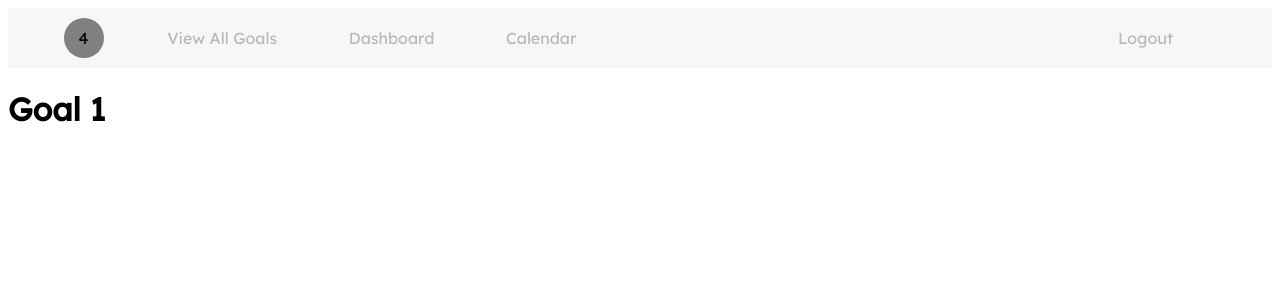
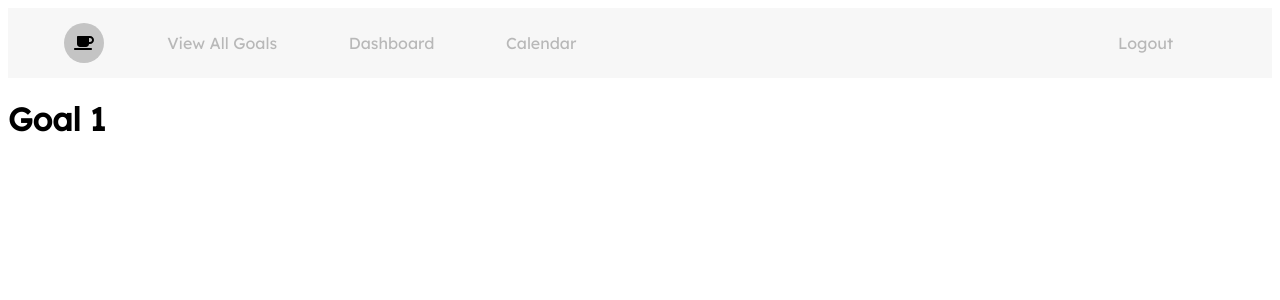
Before and after one commit to melon64/Atomic-App, a React (Create React App) app in the folder frontend/: page /user/goals/1 in a window 1280 px wide. Shown: the top 300 px of the page. Built offline with nearby package versions, Linux system fonts and the light colour scheme; the HTML template or start-up script is replaced by a standard one.

Commit message:
complete navbar

```diff
--- a/frontend/package.json
+++ b/frontend/package.json
@@ -4,6 +4,11 @@
   "private": true,
   "dependencies": {
     "@fontsource/lexend-deca": "^5.0.8",
+    "@fortawesome/fontawesome-svg-core": "^6.5.1",
+    "@fortawesome/free-brands-svg-icons": "^6.5.1",
+    "@fortawesome/free-regular-svg-icons": "^6.5.1",
+    "@fortawesome/free-solid-svg-icons": "^6.5.1",
+    "@fortawesome/react-fontawesome": "^0.2.0",
     "@testing-library/jest-dom": "^5.17.0",
     "@testing-library/react": "^13.4.0",
     "@testing-library/user-event": "^13.5.0",
--- a/frontend/src/Navbar.css
+++ b/frontend/src/Navbar.css
@@ -1,6 +1,6 @@
 .nav {
     display: flex;
-    height: 60px;
+    height: 70px;
     width: 100%;
     background-color: #f7f7f7;
     justify-content: space-between;
@@ -8,7 +8,7 @@
 
 .circle {
     border-radius: 50%;
-    background-color: grey;
+    background-color: #c4c4c4;
     height: 40px;
     width: 40px;
     align-items: center;
--- a/frontend/src/components/MyNavbar.tsx
+++ b/frontend/src/components/MyNavbar.tsx
@@ -1,11 +1,14 @@
 import "../Navbar.css";
 import { Link } from "react-router-dom";
+import { FontAwesomeIcon } from '@fortawesome/react-fontawesome';
+import { faCoffee } from '@fortawesome/free-solid-svg-icons';
+
 
 function MyNavbar() {
   return (
     <nav className="navbar navbar-expand-lg navbar-light bg-light nav">
       <div className="blockone">
-        <div className="circle">4</div>
+        <div className="circle"><FontAwesomeIcon icon={faCoffee}/></div>
         <Link className="link" to="/goals">
           View All Goals
         </Link>
```
Also changed, not shown: 1 other file (tests, documents, lock files or other folders).
